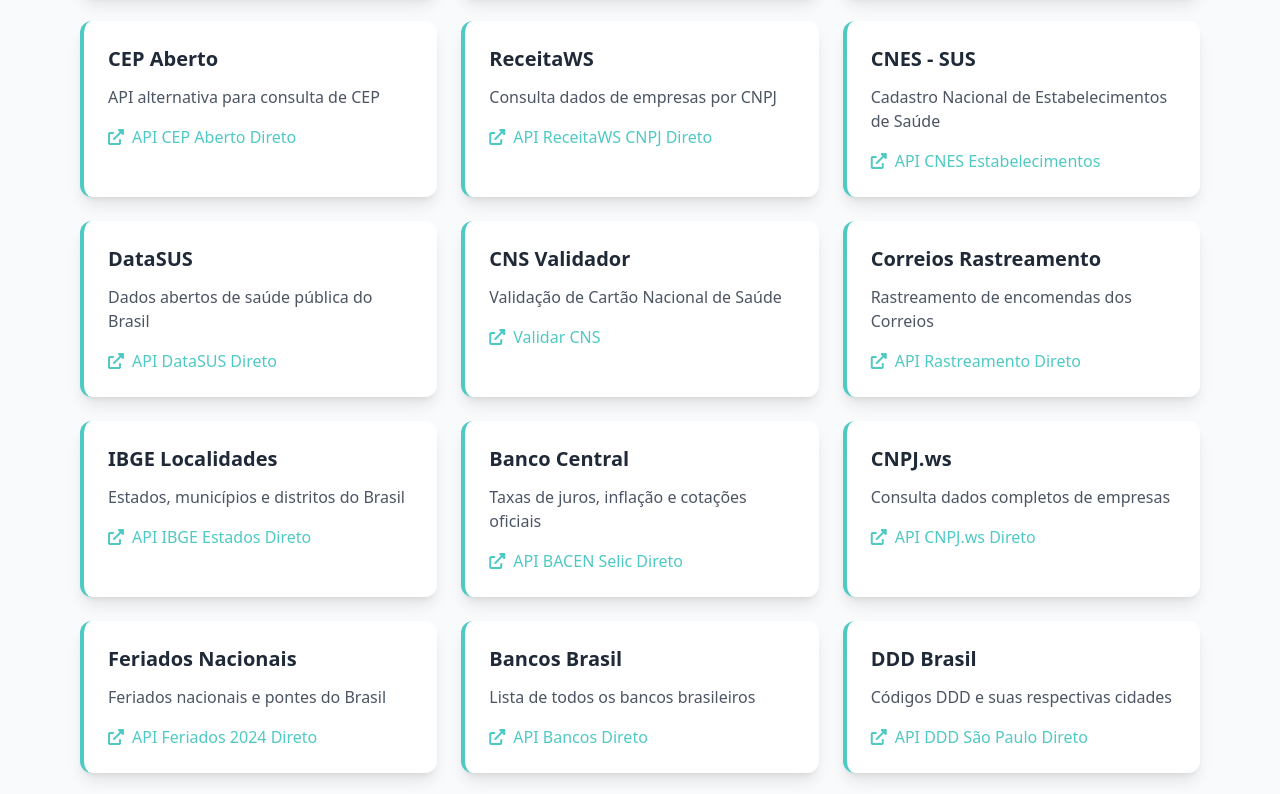
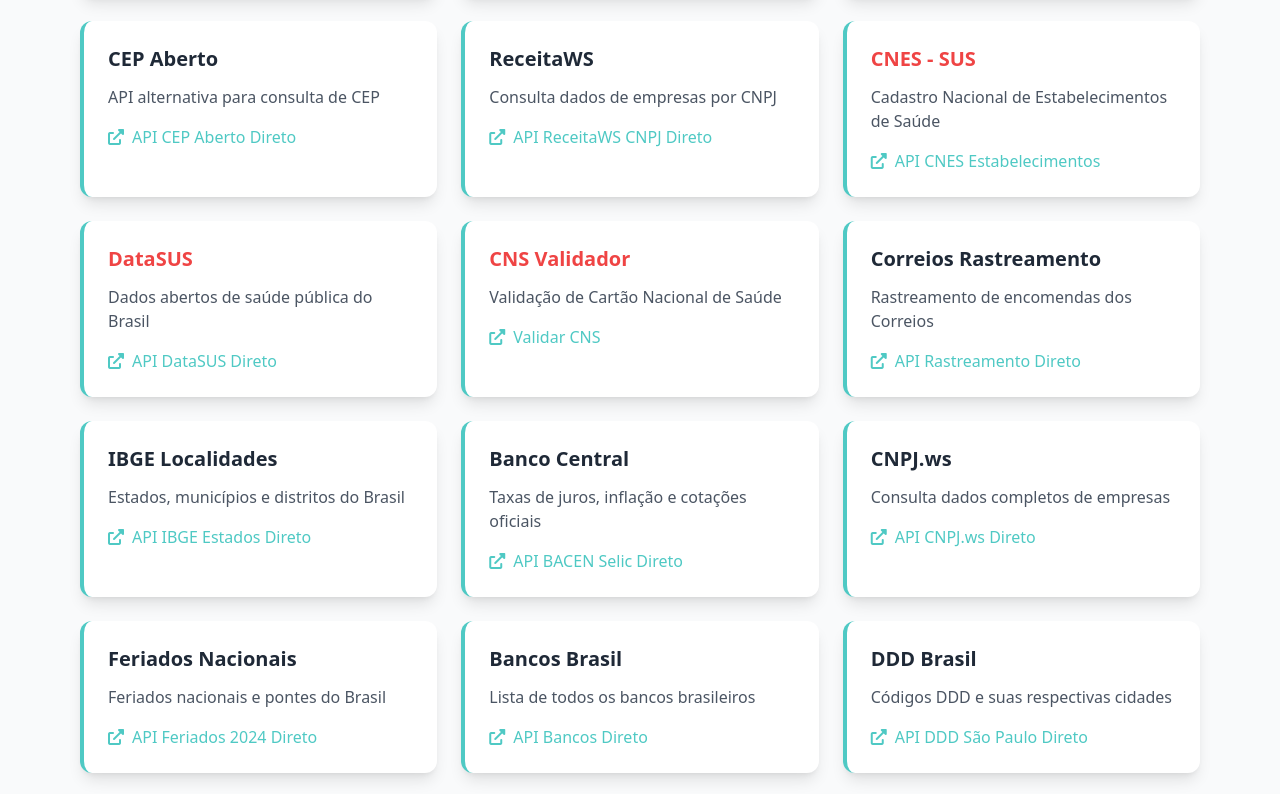
Before and after one commit to cismetro/APIUteis, a plain HTML site: page index.html in a window 1280 px wide. Shown: the part 859-1653 px from the top of the page. Drawn offline with nearby package versions, Linux system fonts and the light colour scheme.

Commit message:
Update index.html

```diff
--- a/index.html
+++ b/index.html
@@ -367,7 +367,7 @@
                         </div>
 
                         <div class="api-card bg-white dark:bg-gray-800 rounded-xl p-6 shadow-lg">
-                            <h3 class="text-xl font-semibold text-gray-800 dark:text-white mb-3">CNES - SUS</h3>
+                            <h3 class="text-xl font-semibold text-red-500 dark:text-white mb-3">CNES - SUS</h3>
                             <p class="text-gray-600 dark:text-gray-300 mb-4">Cadastro Nacional de Estabelecimentos de Saúde</p>
                             <a href="http://cnes2.datasus.gov.br/Mod_Ind_Unidade.asp?VEstado=35&VMun=354870&VComp=202312" target="_blank" class="inline-flex items-center text-turquoise-800 hover:text-turquoise-900 font-medium">
                                 <i class="fas fa-external-link-alt mr-2"></i>API CNES Estabelecimentos
@@ -375,7 +375,7 @@
                         </div>
 
                         <div class="api-card bg-white dark:bg-gray-800 rounded-xl p-6 shadow-lg">
-                            <h3 class="text-xl font-semibold text-gray-800 dark:text-white mb-3">DataSUS</h3>
+                            <h3 class="text-xl font-semibold text-red-500 dark:text-white mb-3">DataSUS</h3>
                             <p class="text-gray-600 dark:text-gray-300 mb-4">Dados abertos de saúde pública do Brasil</p>
                             <a href="https://opendatasus.saude.gov.br/api/3/action/package_list" target="_blank" class="inline-flex items-center text-turquoise-800 hover:text-turquoise-900 font-medium">
                                 <i class="fas fa-external-link-alt mr-2"></i>API DataSUS Direto
@@ -383,7 +383,7 @@
                         </div>
 
                         <div class="api-card bg-white dark:bg-gray-800 rounded-xl p-6 shadow-lg">
-                            <h3 class="text-xl font-semibold text-gray-800 dark:text-white mb-3">CNS Validador</h3>
+                            <h3 class="text-xl font-semibold text-red-500 dark:text-white mb-3">CNS Validador</h3>
                             <p class="text-gray-600 dark:text-gray-300 mb-4">Validação de Cartão Nacional de Saúde</p>
                             <a href="https://servicos.saude.gov.br/cns/validacns" target="_blank" class="inline-flex items-center text-turquoise-800 hover:text-turquoise-900 font-medium">
                                 <i class="fas fa-external-link-alt mr-2"></i>Validar CNS
```
